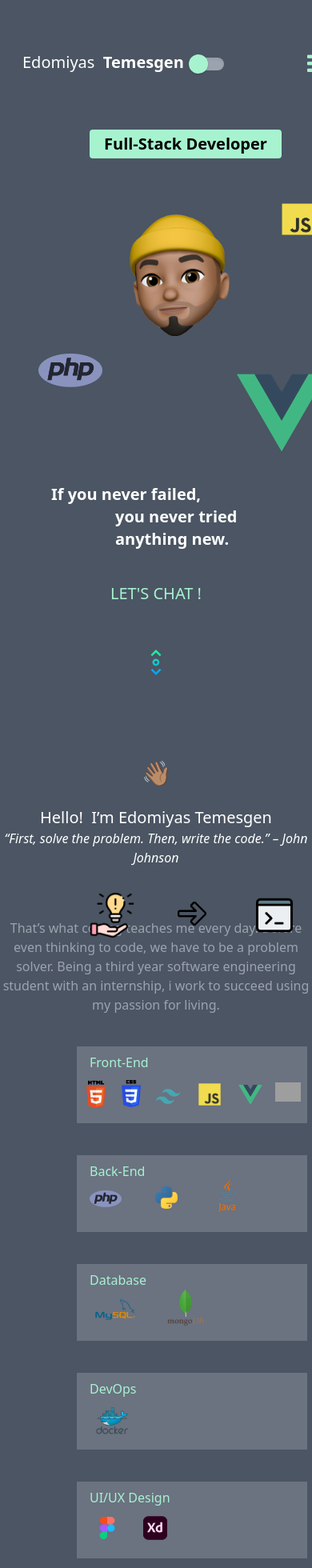
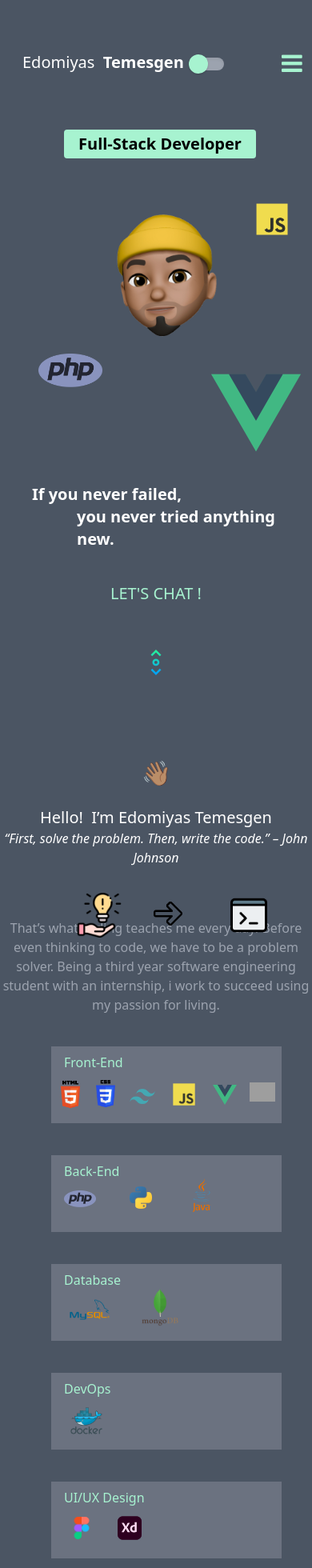
Before and after one commit to etemesgen/Portfolio-Edomiyas-Temesgen-2021, a Vue app: page / in a window 390 px wide. Shown: the top 1960 px of the page at 80% size. Built offline with nearby package versions, Linux system fonts and the light colour scheme; grey boxes are pictures that could not be loaded; a web font is replaced by a local one.

Commit message:
Responsive update

```diff
--- a/src/App.vue
+++ b/src/App.vue
@@ -14,7 +14,7 @@
 
     <!-- Home page -->
     <p id="title" class="flex absolute text-white text-xl ml-7 mt-10 transition duration-500 ease-in-out hover:bg-green-600 text-grey-200 rounded-sm transform hover:-translate-y-1 hover:scale-110 dark:text-gray-900">Edomiyas &nbsp;<strong>Temesgen</strong></p>
-    <button id="hamburger" class="flex text-green-200 text-3xl ml-96 mt-10 lg:hidden" v-on:click="toggleNavbar()">
+    <button id="hamburger" class="flex text-green-200 text-3xl mt-10 lg:hidden" v-on:click="toggleNavbar()">
       <i class="fa fa-bars"></i>
     </button>
     <nav v-bind:class="{'hidden': !showMenu, 'flex': showMenu}" class="text-green-200 text-xl grid mt-12 lg:flex inline text-center space-x-14 -ml-20 md:ml-96">
@@ -30,14 +30,14 @@
       <a href="https://github.com/etemesgen/" target="_blank"><img src="./assets/github.png" alt="github" id="github" class="hidden max-w-full w-7 lg:flex"></a>
       <p id="githubtext" class="hidden text-white mt-1 lg:flex hover:text-gray-200 dark:text-gray-900">GitHub</p>
     </div>
-    <p id="dev" class="bg-green-200 w-56 p-1 font-bold text-xl text-center ml-28 rounded transition duration-500 ease-in-out hover:bg-yellow-200 text-grey-200 rounded-sm transform hover:-translate-y-1 hover:scale-110 lg:ml-36 w-60 mt-24 md:mt-36">Full-Stack Developer</p>
+    <p id="dev" class="bg-green-200 w-56 p-1 font-bold text-xl text-center ml-20 rounded transition duration-500 ease-in-out hover:bg-yellow-200 text-grey-200 rounded-sm transform hover:-translate-y-1 hover:scale-110 lg:ml-36 w-60 mt-24 md:mt-36">Full-Stack Developer</p>
     <img class="flex w-10 ml-80 mt-14 transition duration-500 ease-in-out hover: transform hover:-translate-y-1 hover:scale-110 lg:float-right mr-24 md:-mt-7" src="./assets/javascript.png" alt="javascript" id="javascript">
-    <img class="flex w-40 -mt-10 ml-36 transition duration-500 ease-in-out hover: transform hover:-translate-y-1 hover:scale-110 lg:w-48 md:float-right -mr-52" :src="me" alt="me" id="me">  <!-- Mobile first responsive, define mobile size by default -->
+    <img class="flex w-40 -mt-10 ml-32 transition duration-500 ease-in-out hover: transform hover:-translate-y-1 hover:scale-110 lg:w-48 md:float-right -mr-52" :src="me" alt="me" id="me">  <!-- Mobile first responsive, define mobile size by default -->
     <img class="flex w-20 ml-12 transition duration-500 ease-in-out hover: transform hover:-translate-y-1 hover:scale-110" src="./assets/php.png" alt="php" id="php">
-    <img class="flex w-32 ml-72 -mt-8 transition duration-500 ease-in-out hover: transform hover:-translate-y-1 hover:scale-110" src="./assets/vue.png" alt="vue" id="vue">
+    <img class="flex w-32 ml-64 -mt-8 transition duration-500 ease-in-out hover: transform hover:-translate-y-1 hover:scale-110" src="./assets/vue.png" alt="vue" id="vue">
     <br>
-    <p id="quote" class="flex text-white text-xl font-bold ml-16 lg:text-3xl md:-mt-80 dark:text-gray-900">If you never failed,</p>
-    <p id="quote2" class="flex text-white text-xl font-bold ml-36 lg:text-3xl dark:text-gray-900">you never tried anything new.</p>
+    <p id="quote" class="flex text-white text-xl font-bold ml-10 lg:text-3xl md:-mt-80 dark:text-gray-900">If you never failed,</p>
+    <p id="quote2" class="flex text-white text-xl font-bold ml-24 lg:text-3xl dark:text-gray-900">you never tried anything new.</p>
     <p class="hidden lg:flex ml-36 mt-10 text-gray-400">I love creating interfaces, coding and pretty much learning new things.</p>
     <p class="text-center mt-10 text-xl text-green-200 hvr-underline-from-center lg:ml-36"><a href="#contact">LET'S CHAT !</a></p><br>
     <a href="#br"><img class="animate-bounce w-8 m-auto mt-10 lg:w-12" src="./assets/scroll.png" alt="scroll" id="scroll"></a>
@@ -60,7 +60,7 @@
     <img class="absolute" src="./assets/web-programming.png" alt="programming" id="programming">
 
     <div class="grid">
-      <div class="bg-gray-500 h-24 w-72 ml-24 mt-10 transition duration-500 ease-in-out hover: transform hover:-translate-y-1 hover:scale-110 dark:bg-gray-400" id="grid1">
+      <div class="bg-gray-500 h-24 w-72 ml-16 mt-10 transition duration-500 ease-in-out hover: transform hover:-translate-y-1 hover:scale-110 dark:bg-gray-400" id="grid1">
         <p class="text-green-200 ml-4 mt-2" id="front">Front-End</p>
         <img class="w-10 ml-1 mt-2" src="./assets/html.png" alt="html" id="html">
         <img class="w-6 ml-14 -mt-9" src="./assets/CSS3.png" alt="css" id="css">
@@ -69,35 +69,35 @@
         <img src="./assets/vue.png" alt="vue" id="vue2">
         <img class="w-8" src="./assets/chartjs.png" alt="vue" id="chartjs">
       </div>
-      <div class="bg-gray-500 h-24 w-72 ml-24 mt-10 transition duration-500 ease-in-out hover: transform hover:-translate-y-1 hover:scale-110 dark:bg-gray-400" id="grid2">
+      <div class="bg-gray-500 h-24 w-72 ml-16 mt-10 transition duration-500 ease-in-out hover: transform hover:-translate-y-1 hover:scale-110 dark:bg-gray-400" id="grid2">
         <p class="text-green-200 ml-4 mt-2" id="back">Back-End</p>
         <img class="w-10 ml-4 mt-3" src="./assets/php.png" alt="php" id="php2">
         <img class="w-8 ml-24 -mt-7" src="./assets/python.png" alt="python" id="python">
         <img class="w-14 -mt-10 ml-40" src="./assets/java.png" alt="java" id="java">
       </div>
-      <div class="bg-gray-500 h-24 w-72 ml-24 mt-10 transition duration-500 ease-in-out hover: transform hover:-translate-y-1 hover:scale-110 dark:bg-gray-400" id="grid3">
+      <div class="bg-gray-500 h-24 w-72 ml-16 mt-10 transition duration-500 ease-in-out hover: transform hover:-translate-y-1 hover:scale-110 dark:bg-gray-400" id="grid3">
         <p class="text-green-200 ml-4 mt-2" id="db">Database</p>
         <img class="w-16 ml-4 mt-1" src="./assets/mysql.png" alt="mysql" id="mysql">
         <img class="w-12 -mt-12 ml-28" src="./assets/mongodb.png" alt="mongodb" id="mongodb">
       </div>
-      <div class="bg-gray-500 h-24 w-72 ml-24 mt-10 transition duration-500 ease-in-out hover: transform hover:-translate-y-1 hover:scale-110 dark:bg-gray-400" id="grid4">
+      <div class="bg-gray-500 h-24 w-72 ml-16 mt-10 transition duration-500 ease-in-out hover: transform hover:-translate-y-1 hover:scale-110 dark:bg-gray-400" id="grid4">
         <p class="text-green-200 ml-4 mt-2" id="devops">DevOps</p>
         <img class="w-10 mt-2 ml-6" src="./assets/docker.png" alt="docker" id="docker">
       </div>
-      <div class="bg-gray-500 h-24 w-72 ml-24 mt-10 transition duration-500 ease-in-out hover: transform hover:-translate-y-1 hover:scale-110 dark:bg-gray-400" id="grid5">
+      <div class="bg-gray-500 h-24 w-72 ml-16 mt-10 transition duration-500 ease-in-out hover: transform hover:-translate-y-1 hover:scale-110 dark:bg-gray-400" id="grid5">
         <p class="text-green-200 ml-4 mt-2" id="ui">UI/UX Design</p>
         <img class="w-7 ml-6 mt-3" src="./assets/figma.png" alt="figma" id="figma">
         <img class="w-9 -mt-8 ml-20" src="./assets/adobexd.png" alt="adobexd" id="adobexd">
       </div>
-       <div class="bg-gray-500 h-24 w-72 ml-24 mt-10 transition duration-500 ease-in-out hover: transform hover:-translate-y-1 hover:scale-110 dark:bg-gray-400" id="grid6">
+       <div class="bg-gray-500 h-24 w-72 ml-16 mt-10 transition duration-500 ease-in-out hover: transform hover:-translate-y-1 hover:scale-110 dark:bg-gray-400" id="grid6">
         <p class="text-green-200 ml-4 mt-2" id="vs">Version Control</p>
         <img class="w-12 mt-1 ml-6" src="./assets/git.png" alt="git" id="git">
       </div>
-       <div class="bg-gray-500 h-24 w-72 ml-24 mt-10 transition duration-500 ease-in-out hover: transform hover:-translate-y-1 hover:scale-110 dark:bg-gray-400" id="grid7">
+       <div class="bg-gray-500 h-24 w-72 ml-16 mt-10 transition duration-500 ease-in-out hover: transform hover:-translate-y-1 hover:scale-110 dark:bg-gray-400" id="grid7">
         <p class="text-green-200 ml-4 mt-2" id="mb">Mobile Developement</p>
         <img class="w-8 mt-2 ml-6" src="./assets/react-native.png" alt="react-native" id="react-native">
       </div>
-      <div class="bg-gray-500 h-24 w-72 ml-24 mt-10 transition duration-500 ease-in-out hover: transform hover:-translate-y-1 hover:scale-110 dark:bg-gray-400" id="grid8">
+      <div class="bg-gray-500 h-24 w-72 ml-16 mt-10 transition duration-500 ease-in-out hover: transform hover:-translate-y-1 hover:scale-110 dark:bg-gray-400" id="grid8">
         <p class="text-green-200 ml-4 mt-2" id="tools">Tools</p>
         <img class="w-7 ml-4 mt-3" src="./assets/visual.png" alt="visual" id="visual">
         <img class="w-7 ml-16 -mt-7" src="./assets/eclipse.png" alt="eclipse" id="eclipse">
@@ -132,72 +132,72 @@
     <p id="projects" class="text-center mt-36 text-3xl text-white transition duration-500 ease-in-out hover:bg-green-200 transform hover:-translate-y-1 dark:text-gray-900">Discover my projects</p>
     <div id="all-project">
       <div id="project1">
-      <a href="https://time-display-edo.netlify.app/" target="_blank"><img class="mt-16 w-80 ml-20 rounded transition duration-500 ease-in-out hover: transform hover:-translate-y-1 hover:scale-110" src="./assets/timeDisplay.png" alt="timedisplay" id="timedisplay"></a>
-        <img class="w-14 ml-24 mt-10" src="./assets/html.png" alt="html" id="html2">
+      <a href="https://time-display-edo.netlify.app/" target="_blank"><img class="mt-16 w-80 ml-12 rounded transition duration-500 ease-in-out hover: transform hover:-translate-y-1 hover:scale-110" src="./assets/timeDisplay.png" alt="timedisplay" id="timedisplay"></a>
+        <img class="w-14 ml-20 mt-10" src="./assets/html.png" alt="html" id="html2">
         <img class="w-9" src="./assets/CSS3.png" alt="css" id="css2">
-        <img class="w-9 ml-80 -mt-10" src="./assets/javascript.png" alt="javascript" id="javascript3">
+        <img class="w-9 -mt-10" src="./assets/javascript.png" alt="javascript" id="javascript3">
       </div>
       <div id="project2">
-      <a href="https://github.com/etemesgen/PPE_France_Montagnes_Dynamique" target="_blank"><img class="mt-16 w-80 ml-20 rounded transition duration-500 ease-in-out hover: transform hover:-translate-y-1 hover:scale-110" src="./assets/FranceMontagne.png" alt="francemontagne" id="francemontagne"></a>
-        <img class="w-14 ml-24 mt-9" src="./assets/html.png" alt="html" id="html3">
+      <a href="https://github.com/etemesgen/PPE_France_Montagnes_Dynamique" target="_blank"><img class="mt-16 w-80 ml-12 rounded transition duration-500 ease-in-out hover: transform hover:-translate-y-1 hover:scale-110" src="./assets/FranceMontagne.png" alt="francemontagne" id="francemontagne"></a>
+        <img class="w-14 ml-20 mt-9" src="./assets/html.png" alt="html" id="html3">
         <img class="w-9" src="./assets/CSS3.png" alt="css" id="css3">
-        <img class="w-12 ml-80 -mt-10" src="./assets/php.png" alt="php" id="php3">
+        <img class="w-12 -mt-10" src="./assets/php.png" alt="php" id="php3">
       </div>
       <div id="project3">
-      <a href="https://github.com/etemesgen/PPE2_Gmail_single_page-back-end" target="_blank"><img class="mt-16 w-80 ml-20 rounded transition duration-500 ease-in-out hover: transform hover:-translate-y-1 hover:scale-110" src="./assets/gmail.jpg" alt="gmail" id="gmail"></a>
-        <img class="w-14 ml-16 mt-9" src="./assets/html.png" alt="html" id="html4">
+      <a href="https://github.com/etemesgen/PPE2_Gmail_single_page-back-end" target="_blank"><img class="mt-16 w-80 ml-12 rounded transition duration-500 ease-in-out hover: transform hover:-translate-y-1 hover:scale-110" src="./assets/gmail.jpg" alt="gmail" id="gmail"></a>
+        <img class="w-14 ml-20 mt-9" src="./assets/html.png" alt="html" id="html4">
         <img class="w-9" src="./assets/CSS3.png" alt="css" id="css4">
         <img class="w-9 ml-72 -mt-10" src="./assets/javascript.png" alt="javascript" id="javascript4">
         <img class="w-12 ml-96 -mt-8" src="./assets/php.png" alt="php" id="php4">
       </div>
       <div id="project4">
-       <a href="https://github.com/etemesgen/Interface_admin_gestion_client" target="_blank"><img class="mt-16 w-80 ml-20 rounded transition duration-500 ease-in-out hover: transform hover:-translate-y-1 hover:scale-110" src="./assets/Interfaceadmingestionclient.png" alt="interfaceadmin" id="interfaceadmin"></a>
-        <img class="w-14 ml-16 mt-9" src="./assets/html.png" alt="html" id="html5">
+       <a href="https://github.com/etemesgen/Interface_admin_gestion_client" target="_blank"><img class="mt-16 w-80 ml-12 rounded transition duration-500 ease-in-out hover: transform hover:-translate-y-1 hover:scale-110" src="./assets/Interfaceadmingestionclient.png" alt="interfaceadmin" id="interfaceadmin"></a>
+        <img class="w-14 ml-20 mt-9" src="./assets/html.png" alt="html" id="html5">
         <img class="w-9" src="./assets/CSS3.png" alt="css" id="css5">
         <img class="w-12 ml-72 -mt-9" src="./assets/php.png" alt="php" id="php5">
         <img class="w-16 ml-96 -mt-10" src="./assets/mysql.png" alt="mysql" id="mysql2">
       </div>
       <div id="project5">
-       <a href="https://github.com/etemesgen/personnel" target="_blank"><img class="mt-16 w-80 ml-20 rounded transition duration-500 ease-in-out hover: transform hover:-translate-y-1 hover:scale-110" src="./assets/GestionPersonnel.png" alt="gestionpersonnel" id="gestionpersonnel"></a>
-        <img class="w-20 ml-48 mt-4" src="./assets/java.png" alt="java" id="java2">
+       <a href="https://github.com/etemesgen/personnel" target="_blank"><img class="mt-16 w-80 ml-12 rounded transition duration-500 ease-in-out hover: transform hover:-translate-y-1 hover:scale-110" src="./assets/GestionPersonnel.png" alt="gestionpersonnel" id="gestionpersonnel"></a>
+        <img class="w-20 ml-44 mt-4" src="./assets/java.png" alt="java" id="java2">
       </div>
       <div id="project6">
-        <a href="https://tip-calculator-app-edo.vercel.app/" target="_blank"><img class="mt-16 w-80 ml-20 rounded transition duration-500 ease-in-out hover: transform hover:-translate-y-1 hover:scale-110" src="./assets/tipcalculator.png" alt="tipcalculator" id="tipcalculator"></a>
-        <img class="w-14 ml-24 mt-10" src="./assets/html.png" alt="html" id="html6">
+        <a href="https://tip-calculator-app-edo.vercel.app/" target="_blank"><img class="mt-16 w-80 ml-12 rounded transition duration-500 ease-in-out hover: transform hover:-translate-y-1 hover:scale-110" src="./assets/tipcalculator.png" alt="tipcalculator" id="tipcalculator"></a>
+        <img class="w-14 ml-20 mt-10" src="./assets/html.png" alt="html" id="html6">
         <img class="w-9" src="./assets/CSS3.png" alt="css" id="css6">
-        <img class="w-9 ml-80 -mt-10" src="./assets/javascript.png" alt="javascript" id="javascript5">
+        <img class="w-9 -mt-10" src="./assets/javascript.png" alt="javascript" id="javascript5">
       </div>
-      <p class="ml-40 mt-20 text-xl text-green-200 hvr-underline-from-center" id="allprojects"><a href="https://github.com/etemesgen?tab=repositories" target="_blank">ALL PROJECTS</a></p>
+      <p class="ml-36 mt-20 text-xl text-green-200 hvr-underline-from-center" id="allprojects"><a href="https://github.com/etemesgen?tab=repositories" target="_blank">ALL PROJECTS</a></p>
     </div>
 
     <!-- Fifth page -->
 
-    <p class="text-white mt-20 ml-28 text-3xl dark:text-gray-900" id="contact">Start by <span class="hvr-underline-from-center text-green-200 -mt-3">saying hi</span></p>
+    <p class="text-white mt-20 text-3xl dark:text-gray-900" id="contact">Start by <span class="hvr-underline-from-center text-green-200 -mt-3">saying hi</span></p>
     <br>
     <br>
     <form id="form" action="https://formsubmit.co/temesgen.edomiyas@yahoo.com" method="POST">
-      <input class="focus:ring-2 focus:ring-green-200 bg-gray-500 text-white italic rounded ml-24 mt-10 w-64 h-9 dark:bg-gray-300" type="text" name="name" id="name" placeholder=" Your name" required>
+      <input class="focus:ring-2 focus:ring-green-200 bg-gray-500 text-white italic rounded ml-20 mt-10 w-64 h-9 dark:bg-gray-300" type="text" name="name" id="name" placeholder=" Your name" required>
       <br>
-      <input class="focus:ring-2 focus:ring-green-200 bg-gray-500 text-white italic rounded ml-24 mt-5 w-64 h-9 dark:bg-gray-300" type="text" name="email" id="email" placeholder=" Your email" required>
+      <input class="focus:ring-2 focus:ring-green-200 bg-gray-500 text-white italic rounded ml-20 mt-5 w-64 h-9 dark:bg-gray-300" type="text" name="email" id="email" placeholder=" Your email" required>
       <br>
-      <textarea class="focus:ring-2 focus:ring-green-200 bg-gray-500 text-white italic rounded ml-24 mt-5 w-64 h-40 dark:bg-gray-300" name="message" id="message" cols="30" rows="10" placeholder=" Your message..."></textarea>
+      <textarea class="focus:ring-2 focus:ring-green-200 bg-gray-500 text-white italic rounded ml-20 mt-5 w-64 h-40 dark:bg-gray-300" name="message" id="message" cols="30" rows="10" placeholder=" Your message..."></textarea>
       <br>
       <br>
-      <button class="bg-green-200 ml-36 text-xl w-36 h-9 text-green-500 rounded-sm transition duration-500 ease-in-out hover:bg-transparent rounded-sm transform hover:-translate-y-1 hover:scale-110" value="submit" id="button">Send ✅</button>
+      <button class="bg-green-200 text-xl w-36 h-9 text-green-500 rounded-sm transition duration-500 ease-in-out hover:bg-transparent rounded-sm transform hover:-translate-y-1 hover:scale-110" value="submit" id="button">Send ✅</button>
     </form>
     <p class="hidden text-gray-400" id="teme">E-mail</p>
-    <p class="text-white text-xl ml-20 mt-2 hover:text-yellow-200 dark:text-gray-900" id="info">temesgen.edomiyas@yahoo.com</p>
+    <p class="text-white text-xl ml-16 mt-2 hover:text-yellow-200 dark:text-gray-900" id="info">temesgen.edomiyas@yahoo.com</p>
       <NavLinks url="#" text="Home" class="hidden text-green-200 ml-14 transition duration-500 ease-in-out hover:bg-white-200 text-white rounded-sm transform hover:-translate-y-1 hover:scale-110" id="homenav"/>
       <NavLinks url="#br" text="About me" class="hidden text-green-200 ml-14 transition duration-500 ease-in-out hover:bg-white-200 text-white rounded-sm transform hover:-translate-y-1 hover:scale-110" id="aboutnav"/>
       <NavLinks url="#ccc" text="CCC" class="hidden text-green-200 ml-14 transition duration-500 ease-in-out hover:bg-white-200 text-white rounded-sm transform hover:-translate-y-1 hover:scale-110" id="cccnav"/>
       <NavLinks url="#projects" text="Projects" class="hidden text-green-200 ml-14 transition duration-500 ease-in-out hover:bg-white-200 text-white rounded-sm transform hover:-translate-y-1 hover:scale-110" id="projectnav"/>
       <NavLinks url="#contact" text="Contact me" class="hidden text-green-200 ml-14 transition duration-500 ease-in-out hover:bg-white-200 text-white rounded-sm transform hover:-translate-y-1 hover:scale-110" id="contactnav"/>
-    <img class="w-28 ml-40 mt-5" src="./assets/_EdoCode.png" alt="logo" id="logo">
-    <a href="https://www.linkedin.com/in/edomiyas-temesgen-16ba01173/" target="_blank"><img :src="image"  alt="linkedin" id="linkedin2" class="max-w-full w-7 ml-44 mt-4"></a>
-    <a href="https://github.com/etemesgen/" target="_blank"><img src="./assets/github.png" alt="github" id="github3" class="max-w-full w-7 ml-56 -mt-7"></a>
-    <p class="text-gray-400 ml-24 mt-5 dark:text-gray-900" id="love">2021. Made with ❤ by ⚡ Edomiyas ⚡</p>
+    <img class="w-28 mt-5" src="./assets/_EdoCode.png" alt="logo" id="logo">
+    <a href="https://www.linkedin.com/in/edomiyas-temesgen-16ba01173/" target="_blank"><img :src="image"  alt="linkedin" id="linkedin2" class="max-w-full w-7 mt-4"></a>
+    <a href="https://github.com/etemesgen/" target="_blank"><img src="./assets/github.png" alt="github" id="github3" class="max-w-full w-7 -mt-7"></a>
+    <p class="text-gray-400 ml-16 mt-5 dark:text-gray-900" id="love">2021. Made with ❤ by ⚡ Edomiyas ⚡</p><br>
     <p id="title2" class="hidden absolute text-white text-xl ml-7 transition duration-500 ease-in-out hover:bg-green-600 text-grey-200 rounded-sm transform hover:-translate-y-1 hover:scale-110 dark:text-gray-900">Edomiyas &nbsp;<strong>Temesgen</strong></p>
-    <a href="#title"><img class="animate-bounce ml-96 -mt-16" src="./assets/Arrow.png" alt="arrow" id="arrow"></a>
+    <a href="#title"><img class="animate-bounce ml-80 -mt-20" src="./assets/Arrow.png" alt="arrow" id="arrow"></a>
     <br>
     </div>
   </div>
@@ -248,8 +248,12 @@ input:checked ~ .dot {
   background-color: #FFFFFF;
 }
 
+#hamburger{
+  margin-left: 22rem;
+}
+
 #javascript{
-  margin-left: 22rem;
+  margin-left: 20rem;
 }
 
 #css{
@@ -282,36 +286,68 @@ input:checked ~ .dot {
 }
 
 #css2{
-  margin: -3.4rem 0rem 0rem 13rem;
+  margin: -3.4rem 0rem 0rem 12rem;
+}
+
+#javascript3{
+  margin-left: 18.5rem;
 }
 
 #css3{
-  margin: -3.4rem 0rem 0rem 13rem;
+  margin: -3.4rem 0rem 0rem 12rem;
+}
+
+#php3{
+  margin-left: 18rem;
 }
 
 #css4{
-  margin: -3.4rem 0rem 0rem 11rem;
+  margin: -3.4rem 0rem 0rem 12rem;
 }
 
 #css5{
-  margin: -3.4rem 0rem 0rem 11rem;
+  margin: -3.4rem 0rem 0rem 12rem;
 }
 
 #css6{
-  margin: -3.4rem 0rem 0rem 13rem;
+  margin: -3.4rem 0rem 0rem 12rem;
+}
+
+#javascript5{
+  margin-left: 18rem;
 }
 
 #problem-solving{
-  margin: -9.5rem 0rem 0rem 7rem;
+  margin: -9.5rem 0rem 0rem 6rem;
 }
 
 #right-arrow{
-  margin: -9rem 0rem 0rem 13.9rem;
+  margin: -9rem 0rem 0rem 12rem;
 }
 
 #programming{
   width: 2.9rem;
-  margin: -9.2rem 0rem 0rem 20rem;
+  margin: -9.2rem 0rem 0rem 18rem;
+}
+
+#contact{
+  margin-left: 5.8rem;
+}
+
+#button{
+  margin-left: 8.5rem;
+}
+
+#logo{
+  margin-left: 9.5rem;
+}
+
+#linkedin2{
+  margin-left: 10.7rem;
+}
+
+#github3{
+  margin-left: 13.7rem;
 }
 
  @media only screen and (min-width: 1200px) {
```
